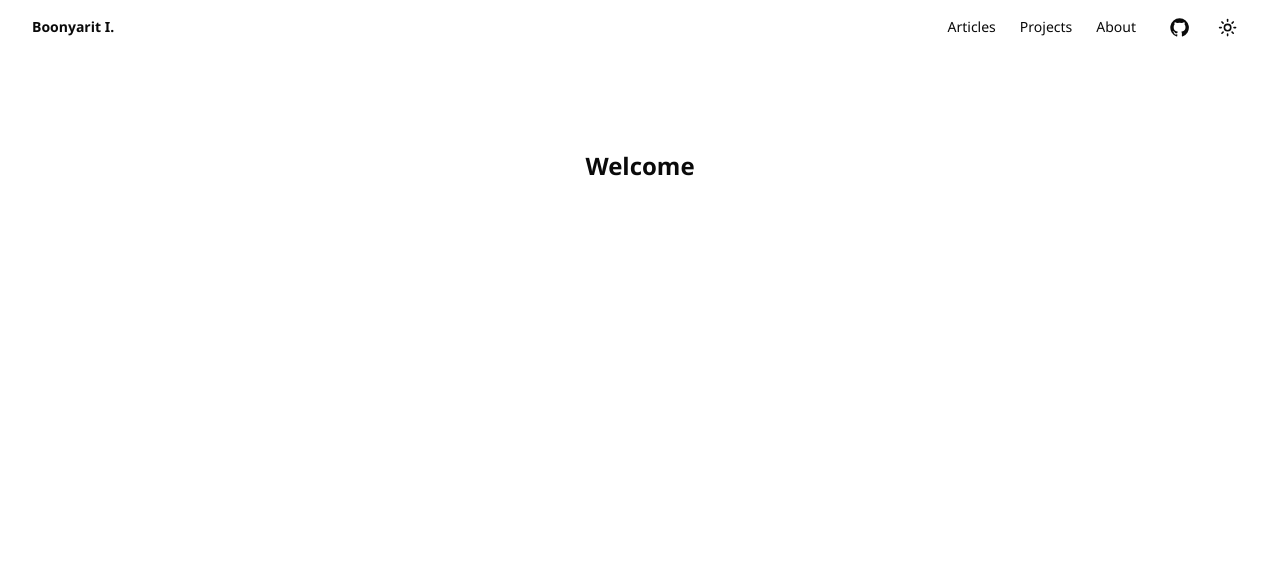
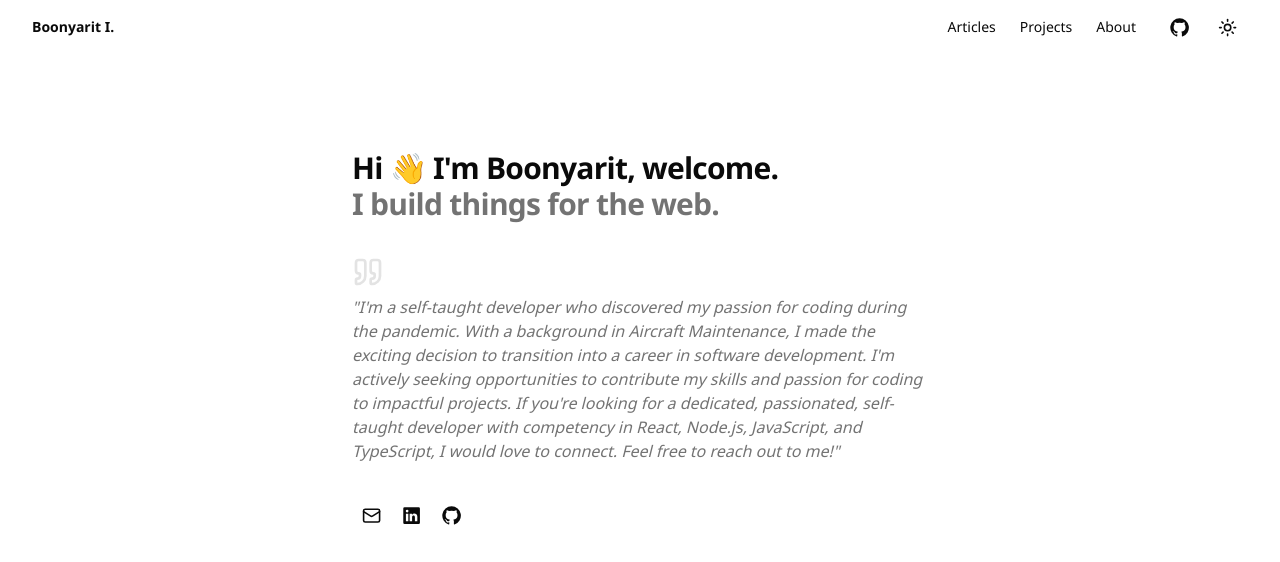
Before and after one commit to boonyarit-iamsaard/personal, a Next.js app: page / in a window 1280 px wide. Shown: the top 562 px of the page. Built offline with nearby package versions, Linux system fonts and the light colour scheme.

Commit message:
feat: add greeting section

```diff
--- a/src/app/(public)/page.tsx
+++ b/src/app/(public)/page.tsx
@@ -1,7 +1,64 @@
-export default function Home() {
+import Link from 'next/link';
+
+import { Mail, Quote } from 'lucide-react';
+
+import { Icons } from '@/components/icons';
+import { Button } from '@/components/ui/button';
+
+export default function HomePage() {
   return (
-    <section className="container flex min-h-screen flex-col items-center justify-between p-24">
-      <h1 className="text-2xl font-bold">Welcome</h1>
+    <section className="container flex min-h-screen max-w-screen-md flex-col gap-8 p-24">
+      <h1 className="text-3xl font-bold tracking-tight">
+        Hi 👋 I&apos;m Boonyarit, welcome.
+        <span className="block text-muted-foreground">
+          I build things for the web.
+        </span>
+      </h1>
+
+      <blockquote className="italic text-muted-foreground">
+        <Quote className="mb-2 h-8 w-8 text-muted-foreground/20" />
+        &quot;I&apos;m a self-taught developer who discovered my passion for
+        coding during the pandemic. With a background in Aircraft Maintenance, I
+        made the exciting decision to transition into a career in software
+        development. I&apos;m actively seeking opportunities to contribute my
+        skills and passion for coding to impactful projects. If you&apos;re
+        looking for a dedicated, passionated, self-taught developer with
+        competency in React, Node.js, JavaScript, and TypeScript, I would love
+        to connect. Feel free to reach out to me!&quot;
+      </blockquote>
+
+      <div className="flex">
+        <Button asChild variant="ghost" size="icon" className="rounded-full">
+          <Link
+            href="mailto:boonyarit.iamsaard@gmail.com"
+            target="_blank"
+            rel="noreferrer"
+          >
+            <Mail className="h-[1.2rem] w-[1.2rem]" />
+            <span className="sr-only">Email</span>
+          </Link>
+        </Button>
+        <Button asChild variant="ghost" size="icon" className="rounded-full">
+          <Link
+            href="https://www.linkedin.com/in/boonyarit-iamsaard/"
+            target="_blank"
+            rel="noreferrer"
+          >
+            <Icons.linkedin className="h-[1.2rem] w-[1.2rem]" />
+            <span className="sr-only">LinkedIn</span>
+          </Link>
+        </Button>
+        <Button asChild variant="ghost" size="icon" className="rounded-full">
+          <Link
+            href="https://github.com/boonyarit-iamsaard"
+            target="_blank"
+            rel="noreferrer"
+          >
+            <Icons.gitHub className="h-[1.2rem] w-[1.2rem]" />
+            <span className="sr-only">GitHub</span>
+          </Link>
+        </Button>
+      </div>
     </section>
   );
 }
```
